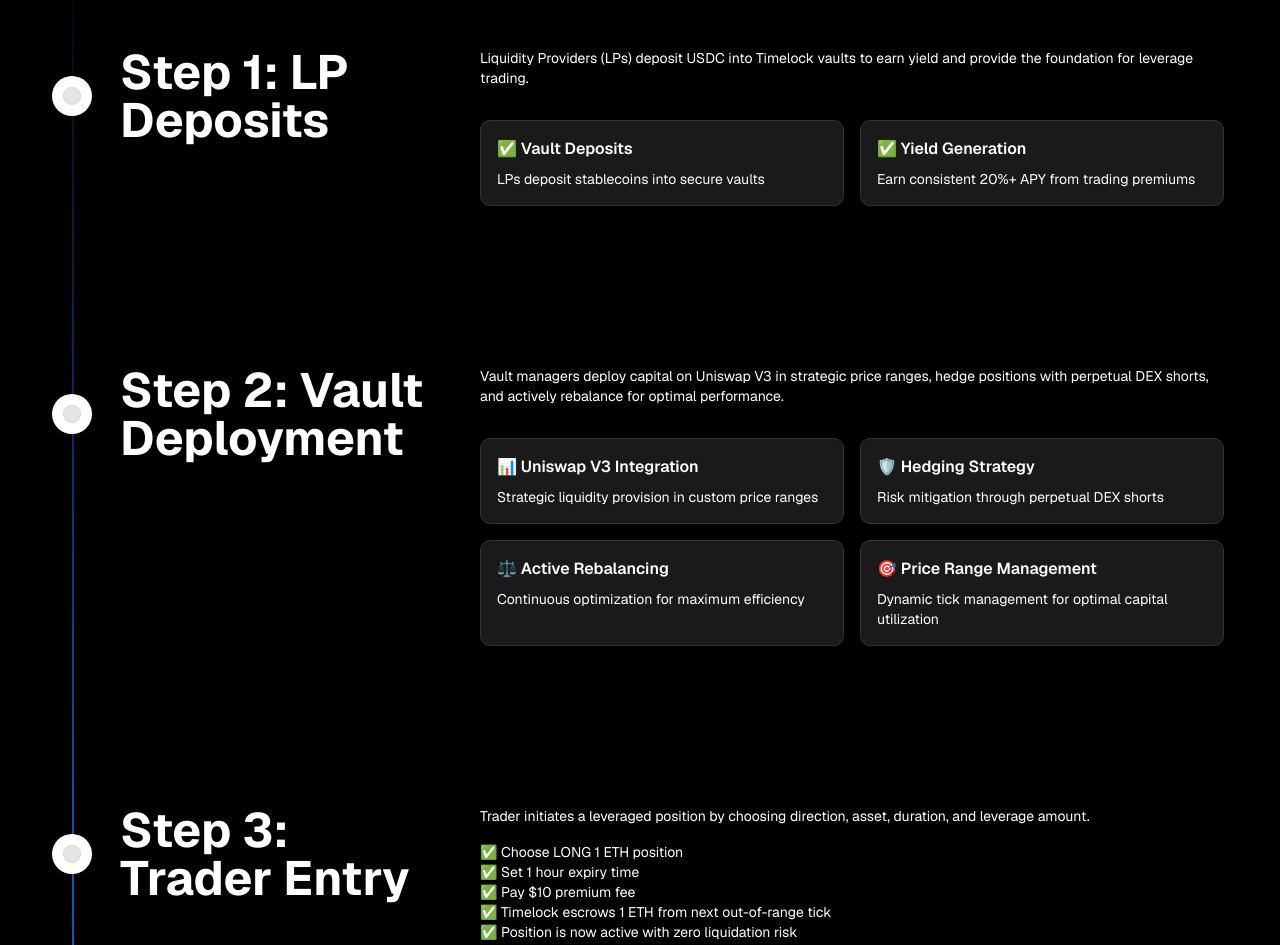
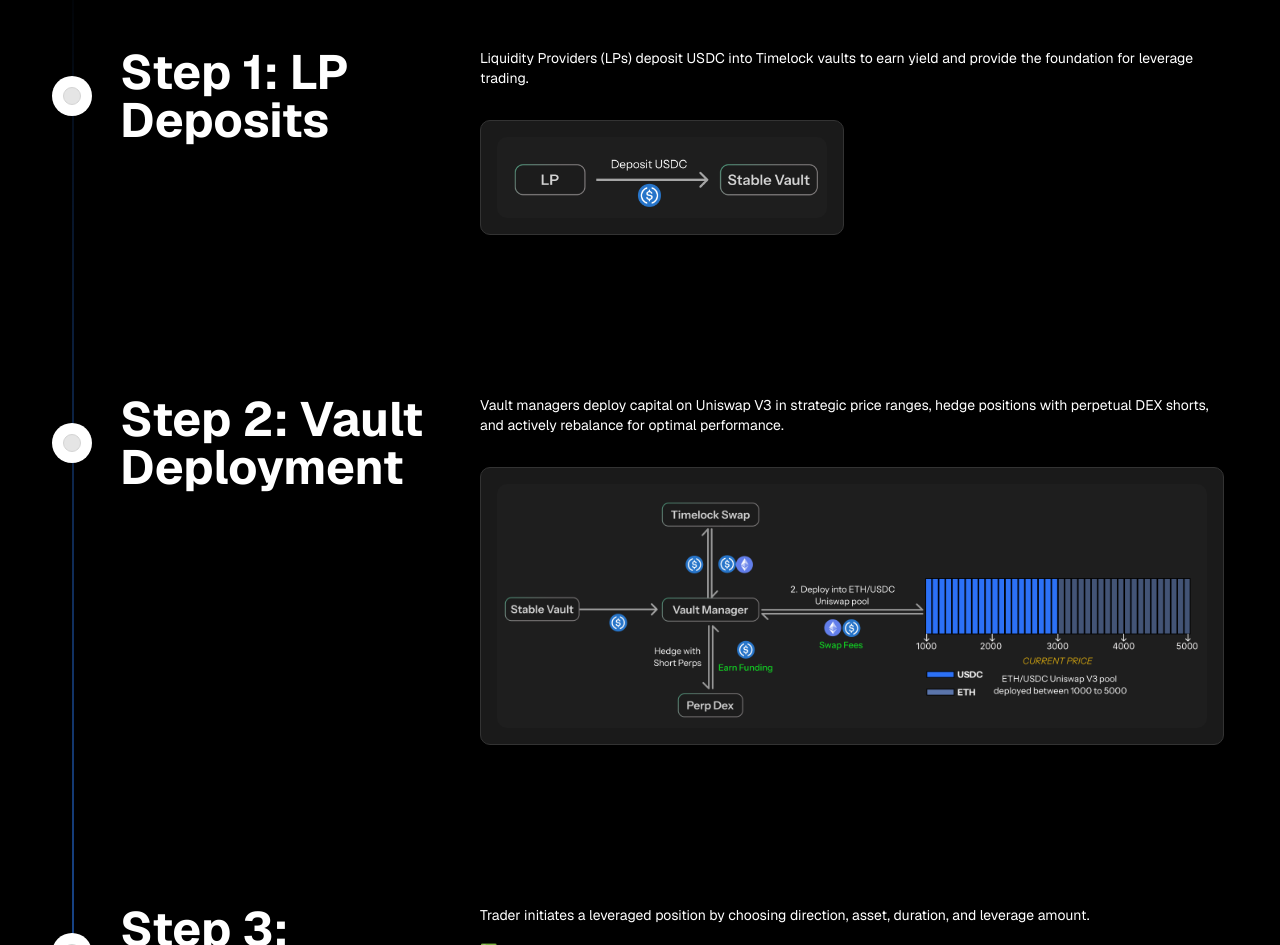
Before and after one commit to timelocktrade/timelock-landing-new, a Next.js app: page / in a window 1280 px wide. Shown: the part 1960-2905 px from the top of the page. Built offline with nearby package versions, Linux system fonts and the light colour scheme.

Commit message:
LP deposit and mechanism image

```diff
--- a/src/app/page.tsx
+++ b/src/app/page.tsx
@@ -4,6 +4,7 @@ import { BarChart3, Shield, Zap, TrendingUp, Coins, DollarSign, Wallet, Target,
 import { GlowingEffect } from "@/components/ui/glowing-effect";
 import { LogoCarouselDemo } from "@/components/ui/logo-carousel-demo";
 import { Timeline } from "@/components/ui/timeline";
+import Image from "next/image";
 
 export default function Home() {
 	return (
@@ -451,12 +452,13 @@ function TimelockWorkflowTimeline() {
           </p>
           <div className="grid grid-cols-1 md:grid-cols-2 gap-4">
             <div className="rounded-lg border border-[#333333] bg-[#1A1A1A] p-4">
-              <h4 className="text-white font-semibold mb-2">✅ Vault Deposits</h4>
-              <p className="text-white text-sm">LPs deposit stablecoins into secure vaults</p>
-            </div>
-            <div className="rounded-lg border border-[#333333] bg-[#1A1A1A] p-4">
-              <h4 className="text-white font-semibold mb-2">✅ Yield Generation</h4>
-              <p className="text-white text-sm">Earn consistent 20%+ APY from trading premiums</p>
+              <Image
+                src="/DepositUSDC.e5c78a9a.png"
+                alt="LPs deposit USDC into secure vaults"
+                width={800}
+                height={600}
+                className="w-full h-auto rounded-lg"
+              />
             </div>
           </div>
         </div>
@@ -469,23 +471,14 @@ function TimelockWorkflowTimeline() {
           <p className="mb-8 text-xs font-normal text-white md:text-sm">
             Vault managers deploy capital on Uniswap V3 in strategic price ranges, hedge positions with perpetual DEX shorts, and actively rebalance for optimal performance.
           </p>
-          <div className="grid grid-cols-1 md:grid-cols-2 gap-4">
-            <div className="rounded-lg border border-[#333333] bg-[#1A1A1A] p-4">
-              <h4 className="text-white font-semibold mb-2">📊 Uniswap V3 Integration</h4>
-              <p className="text-white text-sm">Strategic liquidity provision in custom price ranges</p>
-            </div>
-            <div className="rounded-lg border border-[#333333] bg-[#1A1A1A] p-4">
-              <h4 className="text-white font-semibold mb-2">🛡️ Hedging Strategy</h4>
-              <p className="text-white text-sm">Risk mitigation through perpetual DEX shorts</p>
-            </div>
-            <div className="rounded-lg border border-[#333333] bg-[#1A1A1A] p-4">
-              <h4 className="text-white font-semibold mb-2">⚖️ Active Rebalancing</h4>
-              <p className="text-white text-sm">Continuous optimization for maximum efficiency</p>
-            </div>
-            <div className="rounded-lg border border-[#333333] bg-[#1A1A1A] p-4">
-              <h4 className="text-white font-semibold mb-2">🎯 Price Range Management</h4>
-              <p className="text-white text-sm">Dynamic tick management for optimal capital utilization</p>
-            </div>
+          <div className="rounded-lg border border-[#333333] bg-[#1A1A1A] p-4">
+            <Image
+              src="/vault.png"
+              alt="Vault deployment and management"
+              width={1200}
+              height={800}
+              className="w-full h-auto rounded-lg"
+            />
           </div>
         </div>
       ),
```
Also changed, not shown: public/DepositUSDC.e5c78a9a.png (added), public/vault.png (added).
